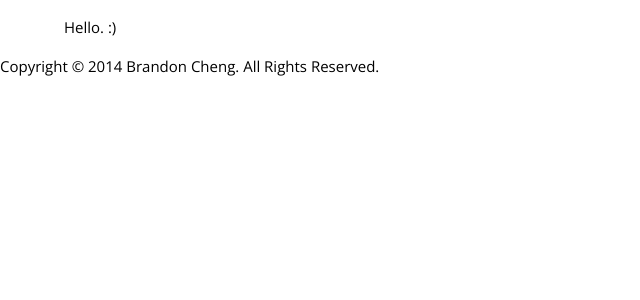
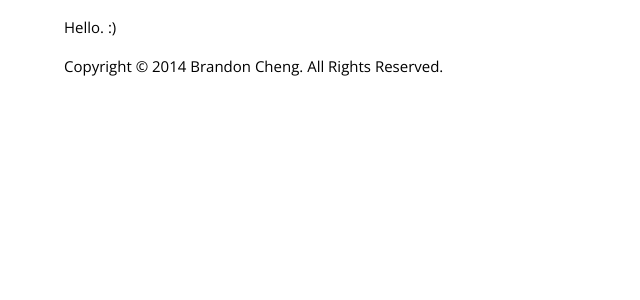
Before and after one commit to gluxon/gluxon.github.io, a Jekyll site: the page built from index.md, in a window 1280 px wide. Shown: the top 300 px of the page, without its empty margins (0-640 px from the left). Built offline with Jekyll 4.4.1, drawn with Linux system fonts in a browser that asks for light colours; nearby versions of some CDN libraries.

Commit message:
Add footer padding.

```diff
--- a/assets/css/main.css
+++ b/assets/css/main.css
@@ -24,3 +24,7 @@ img { max-width: 100%; }
   padding: 0 5%;
   max-width: 800px;
 }
+
+footer {
+  padding: 0 5%;
+}
```
